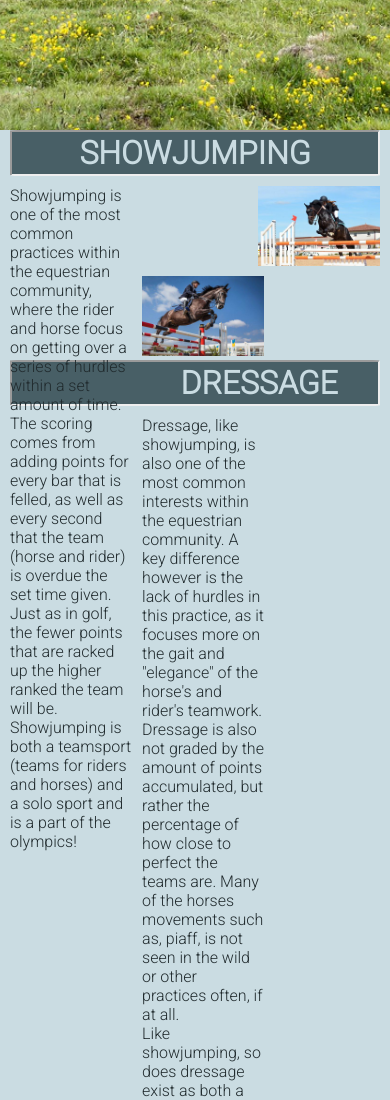
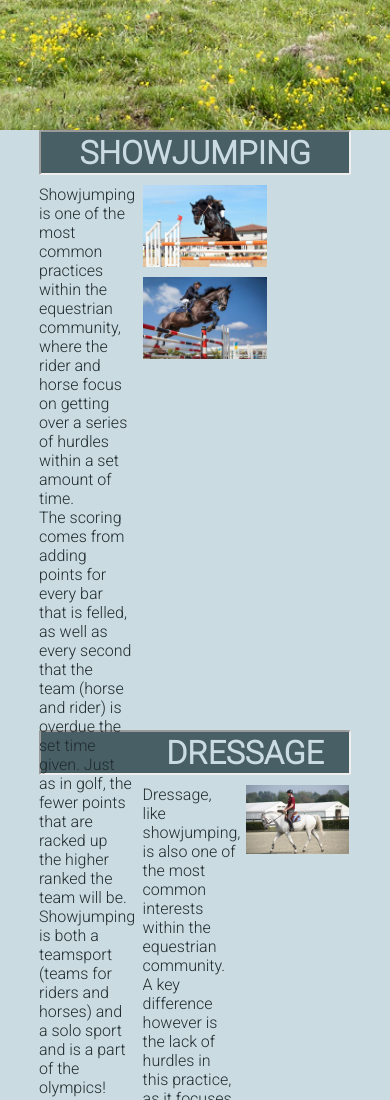
Before and after one commit to EbbaStrandholm/milestone-project-1, a plain HTML site: page index.html in a window 390 px wide. Shown: the part 700-1800 px from the top of the page. Drawn offline with Linux system fonts and the light colour scheme.

Commit message:
Add basic media query rulestfor medium screen sizes to the showjumping, dressage and groundwork divs

```diff
--- a/assets/css/style.css
+++ b/assets/css/style.css
@@ -86,6 +86,7 @@ body {
 #showjumping-div {
     margin-left: 10px;
     margin-right: 10px;
+    height: 400px;
 }
 
 #showjumping-heading {
@@ -125,6 +126,7 @@ body {
 #dressage-div {
     margin-left: 10px;
     margin-right: 10px;
+    height: 400px;
 }
 
 #dressage-heading {
@@ -164,6 +166,7 @@ body {
 #groundwork-div {
     margin-left: 10px;
     margin-right: 10px;
+    height: 400px;
 }
 
 #groundwork-heading {
@@ -184,6 +187,7 @@ body {
     float: left;
     padding-top: 10px;
     margin-right: 10px;
+    text-decoration: none;
 }
 
 #groundwork1 {
@@ -198,7 +202,7 @@ body {
     margin: auto 0;
 }
 
-/* Footer element */
+/* footer element */
 
 #footer {
     height: 150px;
@@ -291,3 +295,22 @@ body {
 #welcome-button:hover {
     border-color: rgb(0, 204, 255);
 }
+
+/* media queries */
+
+/* medium screen sizes: 1224px wide and down*/
+
+@media screen and (max-width:1224px) {
+    #showjumping-div, #dressage-div, #groundwork-div {
+        width: 80%;
+        height: 600px;
+        margin: 0 auto;
+    }
+    #showjumping-text, #dressage-text, #groundwork-text {
+        width: 30%;
+    }
+    #jumping1, #jumping2, #dressage1, #dressag2, #groundwork1, #groundwork2 {
+        float: left;
+        width: 40%;
+    }
+}
--- a/index.html
+++ b/index.html
@@ -115,8 +115,6 @@
             <div id="groundwork-text">
                 <p>
                     Groundwork is the last fo the three big interests, but also vital nonetheless!
-                    It is a very important part of bonding with your horse, as it is conducted from the ground rather from the saddle.
-                    This practice consists of many different ways to work with your horse, such as lunging and trick training.
                 </p>
                 <ul>
                     <li>Lunging is a way to work your horse on a long extended line, a very good option for those who do not have any interest
@@ -159,9 +157,6 @@
                 <a href="http://pinterest.com" target="_blank" rel="noopener noreferrer"
                 aria-label="Visit our pinterest page (opens in a new tab)"><i class="fa-brands fa-pinterest-p"></i></a>
            </li>
-           <li>
-               <a href="signup.html"><i class="fa-regular fa-envelope"></i></a>
-           </li>
        </ul>
     </footer>
 
```
Also changed, not shown: video.html (+0 -3 lines).
